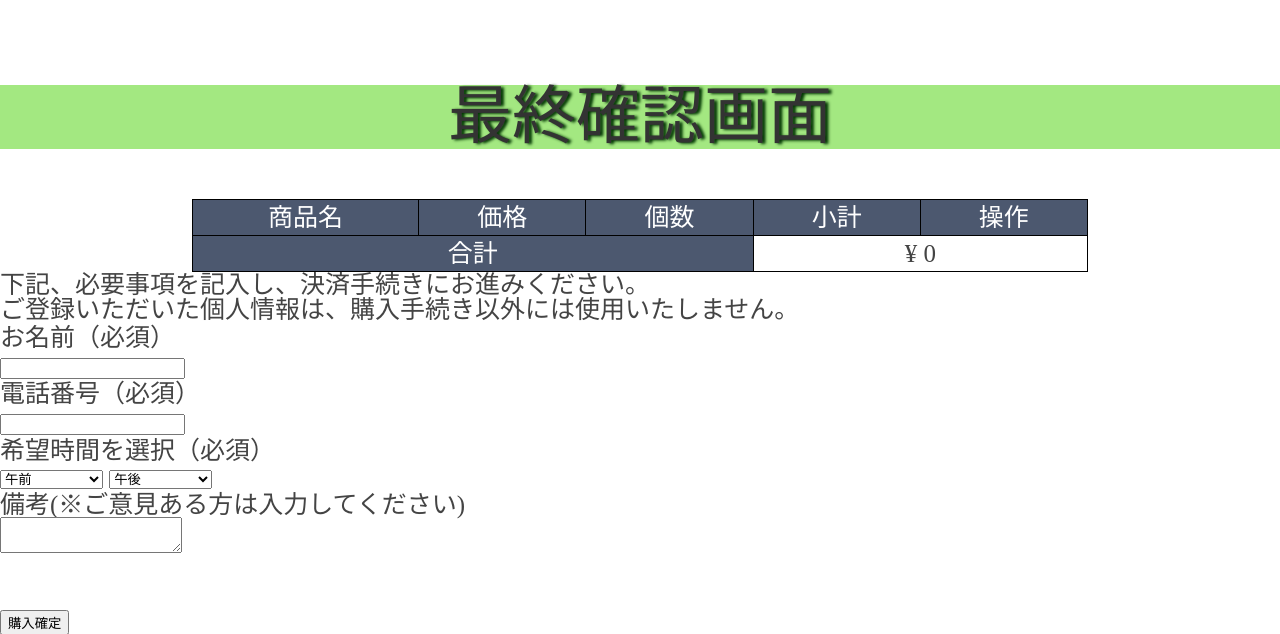
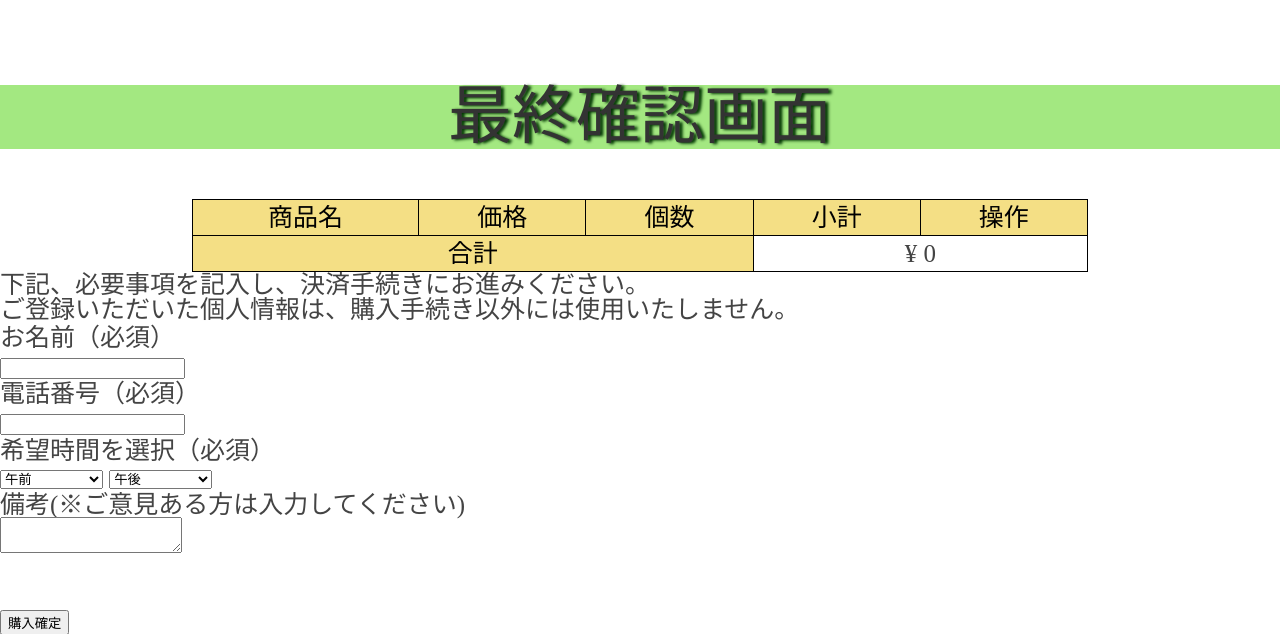
Before and after one commit to michikofujita/oh-bento, a PHP site: page /cart.php in a window 1280 px wide. Shown: the part 165-799 px from the top of the page. Run offline with PHP 8.4, Linux system fonts and the light colour scheme; some libraries are stand-ins or nearby versions.

Commit message:
カート内購入確認画面　修正

```diff
--- a/css/style.css
+++ b/css/style.css
@@ -113,8 +113,8 @@ thead {
 }
 
 .nowrap th {
-	background-color: #4c586f;
-	color: #fff;
+	background-color: #f4df85;
+	color: #000000;
 }
 
 .nowrap button {
```
